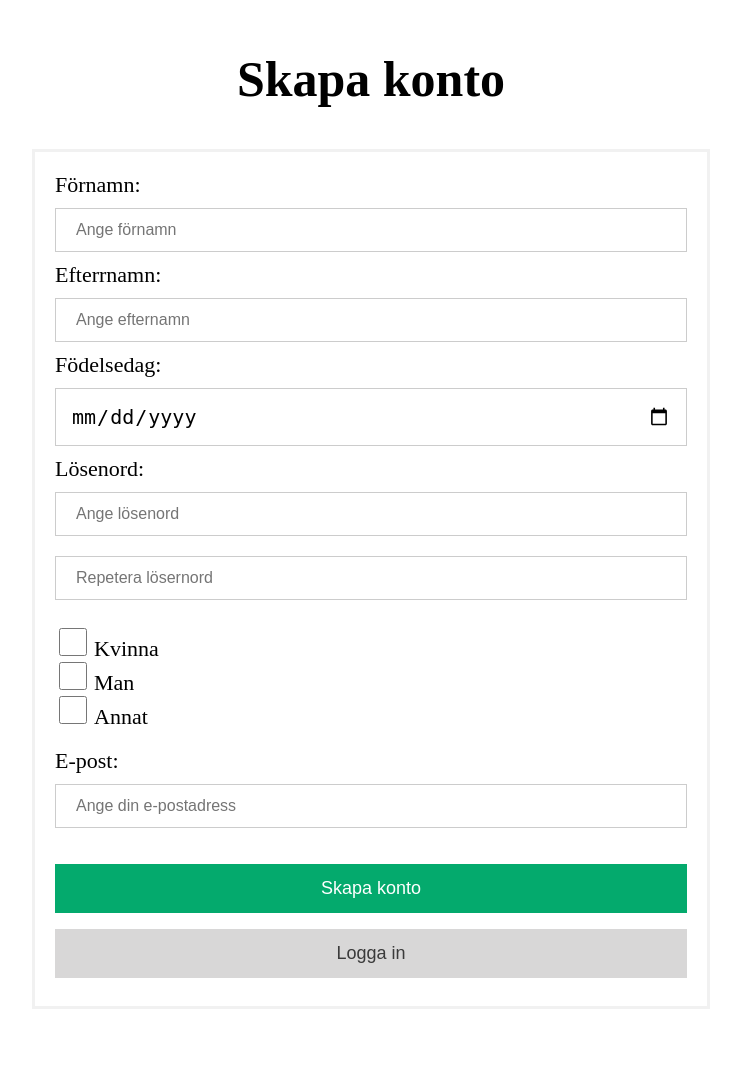
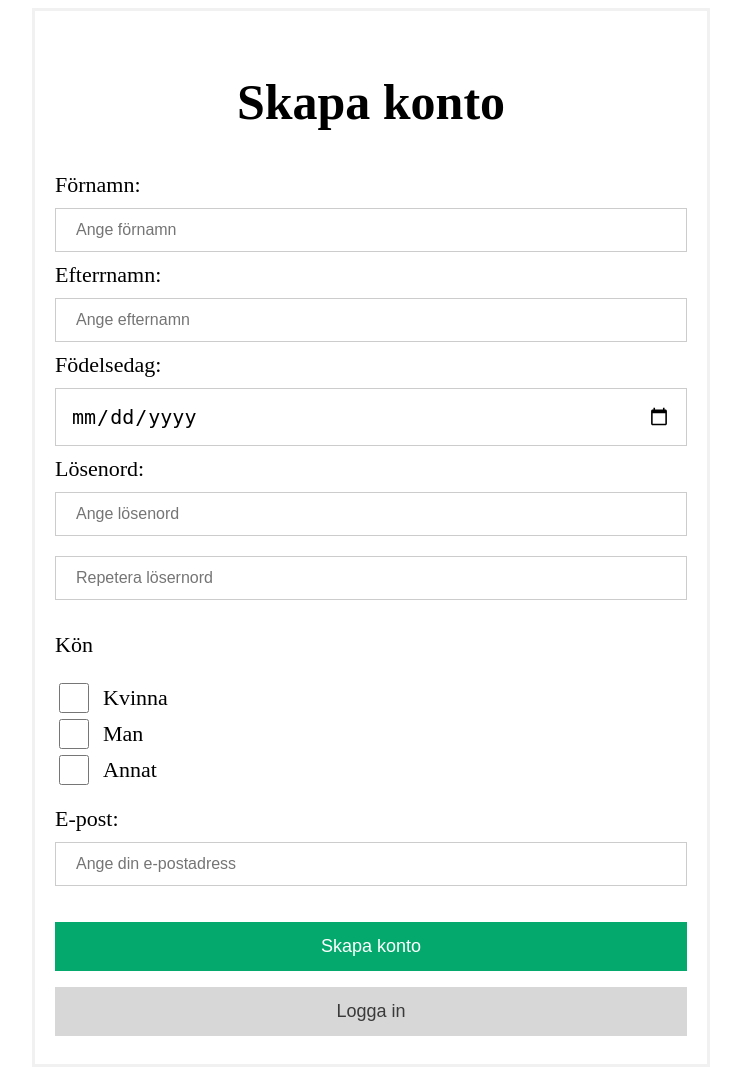
Before and after one commit to KrftaN/Webbshop-GA-2024-2025, a web app: file public/html/register.html in a window 1280 px wide. Shown: the whole page, without its empty margins (269-1010 px from the left). Before the commit the page ends 1009 px from the top, so only its background shows below. Run offline with its HTML, style and script files only (its server is not run), Linux system fonts and the light colour scheme.

Commit message:
Bra gjort Kevin
tack så mycket

```diff
--- a/public/css/login-style.css
+++ b/public/css/login-style.css
@@ -16,6 +16,11 @@ main{
 h2{
   font-size:50px;
   text-align: center;
+}
+
+h3{
+  font-size: 22px;
+  font-weight: 100;
 }
 
 .form {
@@ -44,8 +49,16 @@ label{
 input[type=checkbox]{
   width: 28px;
   height: 28px;
-  margin-top: 0;
 }
+
+.checkbox-group input[type="checkbox"], label {
+  vertical-align: middle; /* Centrera checkboxen och labeln vertikalt */
+  margin-right: 10px;
+  width: 80px;  /* Anpassad bredd */
+  height: 80px; /* Anpassad höjd */
+}
+
+
 
 section{
   display: flex;
@@ -55,7 +68,8 @@ section{
 }
 
 section > a{
-  text-decoration: none;
+  text-decoration:underline;
+  color: black;
   font-size: 22px;
   margin-left: auto;
 }
@@ -94,6 +108,11 @@ button:hover {
     font-size: 16px; /* Increase font size for readability */
   }
 
+  .checkbox-group input[type="checkbox"], label {
+    width: 30px;  /* Anpassad bredd */
+    height: 30px; /* Anpassad höjd */
+  }
+
   button {
     padding: 14px 20px; /* Adjust button size for desktop */
     font-size: 18px; /* Larger button text */
--- a/public/html/login.html
+++ b/public/html/login.html
@@ -13,9 +13,10 @@
 
         </header>
         <main>
-            <h2>Logga in</h2>
+
             <div class="form">
                 <form action="index.html" method="post"> <!--Här är mitt formulär, här har jag en action vilket är vart man hamnar efter man tryckt på submit, använder metod post vilket skickar informationen genom bodyn separat medans get (den andra metoden) skickar det genom URL:en-->
+                    <h2>Logga in</h2>
                     <label for="email">E-post:</label>
                     <input type="email" id="email" name="email" placeholder="Ange din e-postadress" required>
 
@@ -25,7 +26,7 @@
                     <section>
                         <input type="checkbox" id="checkbox" name="checkbox" value="kom ihåg mig">
                         <label for="checkbox">Kom ihåg mig</label>
-                        <a href="reset-password.html">Glömt lösernord?</a>
+                        <a href="forgot-password.html">Glömt lösernord?</a>
                     </section>
                     <br>
 
--- a/public/html/register.html
+++ b/public/html/register.html
@@ -13,14 +13,14 @@
 
         </header>
         <main>
-            <h2>Skapa konto</h2>
             <div class="form">
                 <form action="index.html" method="post">
-                    <label for="first name">Förnamn:</label>
-                    <input type="text" id="first name" name="first name" placeholder="Ange förnamn" pattern="[a-öA-Ö0-9]+" required>
+                    <h2>Skapa konto</h2>
+                    <label for="first_name">Förnamn:</label>
+                    <input type="text" id="first_name" name="first_name" placeholder="Ange förnamn" pattern="[a-öA-Ö0-9]+" required>
 
-                    <label for="second name">Efterrnamn:</label>
-                    <input type="text" id="second name" name="second name" placeholder="Ange efternamn" pattern="[a-öA-Ö0-9]+" required>
+                    <label for="second_name">Efterrnamn:</label>
+                    <input type="text" id="second_name" name="second_name" placeholder="Ange efternamn" pattern="[a-öA-Ö0-9]+" required>
 
                     <label for="birthday">Födelsedag:</label>
                     <input type="date" id="birthday" name="birthday">
@@ -28,16 +28,19 @@
                     <label for="password">Lösenord:</label>
                     <input type="password" id="password" name="password" placeholder="Ange lösenord" required>
                     <input type="password" placeholder="Repetera lösernord" id="confirm_password" required>
-                    <br><br>
 
-                    <input type="checkbox" id="kvinna" name="kvinna" value="alternativ1">
-                    <label for="kvinna">Kvinna</label><br>
+                    <h3>Kön</h3>
+                    <div class="checkbox-group">
+                        <input type="checkbox" id="kvinna" name="kvinna" value="alternativ1">
+                        <label for="kvinna">Kvinna</label><br>
 
-                    <input type="checkbox" id="man" name="man" value="alternativ2">
-                    <label for="man">Man</label><br>
+                        <input type="checkbox" id="man" name="man" value="alternativ2">
+                        <label for="man">Man</label><br>
 
-                    <input type="checkbox" id="anant" name="annat" value="alternativ">
-                    <label for="annat">Annat</label><br><br>
+                        <input type="checkbox" id="annat" name="annat" value="alternativ">
+                        <label for="annat">Annat</label>
+                    </div>
+                    <br>
 
                     <label for="email">E-post:</label>
                     <input type="email" id="email" name="email" placeholder="Ange din e-postadress" required><br>
```
Also changed, not shown: public/html/forgot-password.html (+17 -0 lines).
